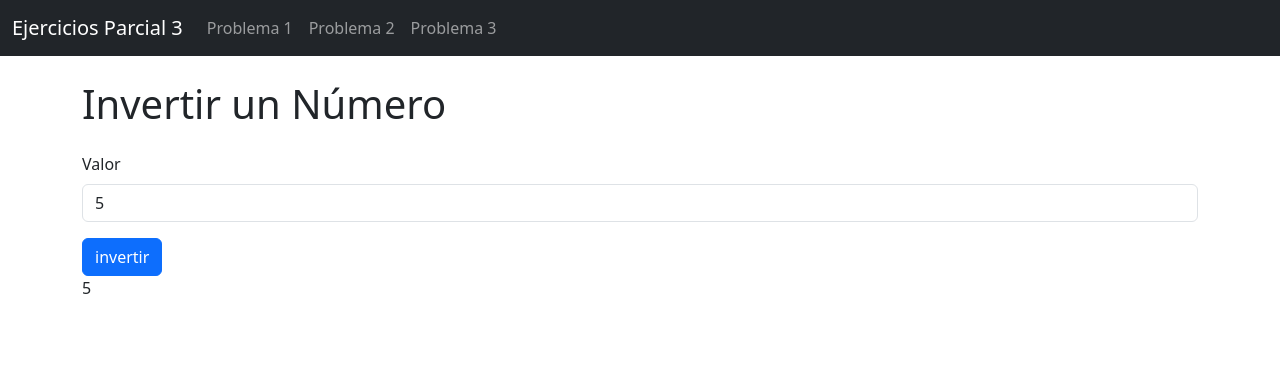
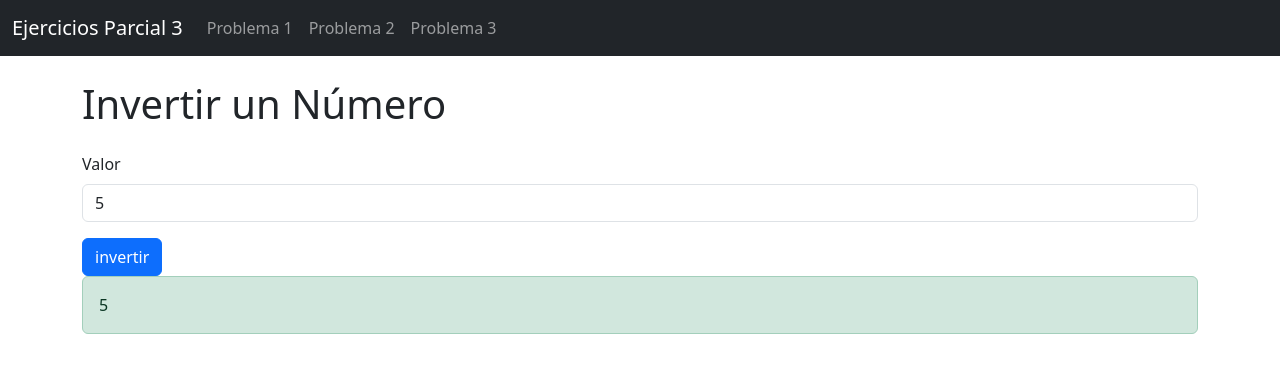
Before and after one commit to Francesco-Iemma24/ParcialN3, a plain HTML site: page numinverso.html in a window 1280 px wide. Both pictures are taken after typing "5" into the empty fields and a click on the button "invertir". Drawn offline with nearby package versions, Linux system fonts and the light colour scheme.

Commit message:
Ultimos cambios subidos xd

```diff
--- a/js/parcial3.js
+++ b/js/parcial3.js
@@ -11,7 +11,9 @@ function invertirValor() {
         inverso += numero[i];
     }
 
-    document.getElementById("salida3").textContent = inverso;
+
+
+    mostrarAlertas('success',inverso);
 }
 
 
@@ -40,5 +42,15 @@ function calcularNota() {
     salida += calcular(C, "C");
     salida += calcular(D, "D");
 
-    document.getElementById("salida1").textContent = salida;
+
+
+    mostrarAlertas('success',salida);
 }
+
+
+
+ function mostrarAlertas(tipo,texto){
+        const mensaje = document.getElementById("mensaje");
+        mensaje.className = `alert alert-${tipo}`;
+        mensaje.textContent = texto;
+    }
--- a/numinverso.html
+++ b/numinverso.html
@@ -30,7 +30,7 @@ fetch("navbar.html")
 
         <button class="btn btn-primary" onclick="invertirValor()">invertir</button>
 
-          <div id="salida3"></div>
+          <div id="mensaje"></div>
 
             <script src="js/parcial3.js"></script>
 
```
Also changed, not shown: calificacion.html (+1 -1 lines).
